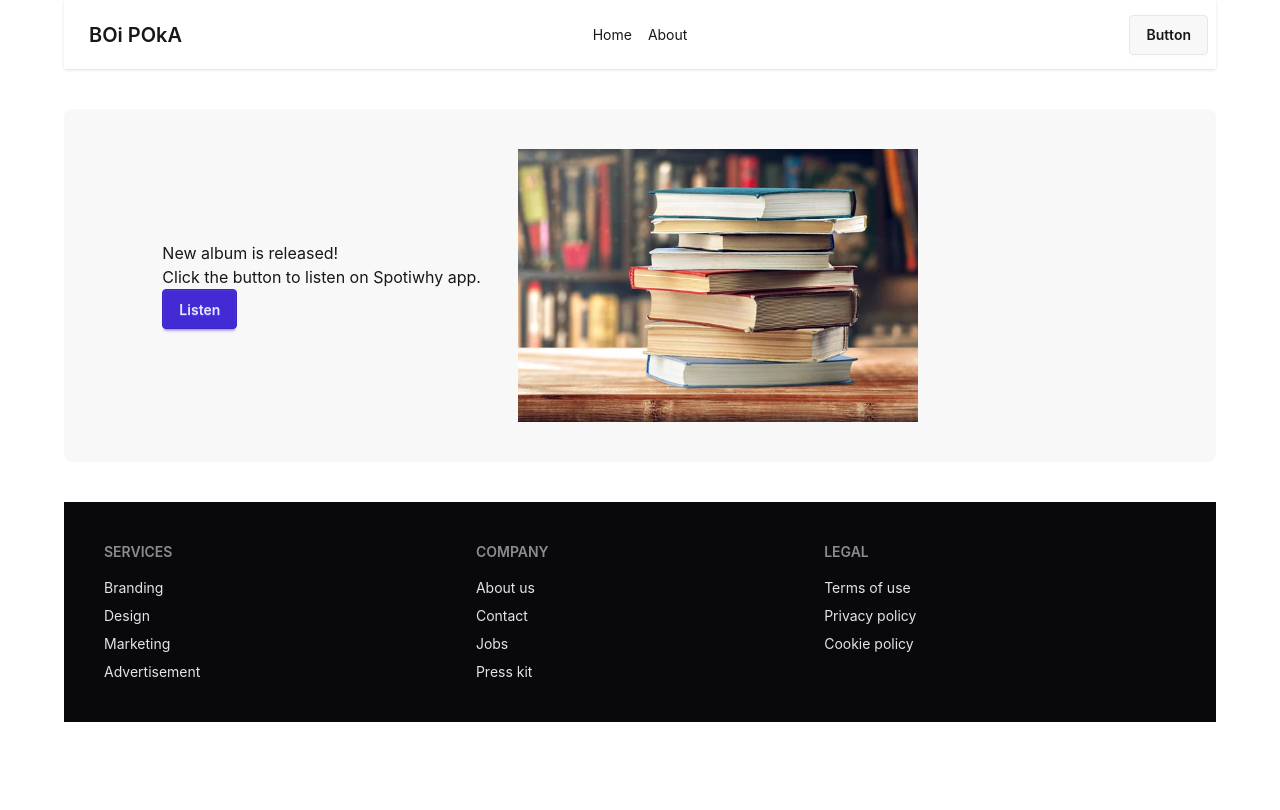
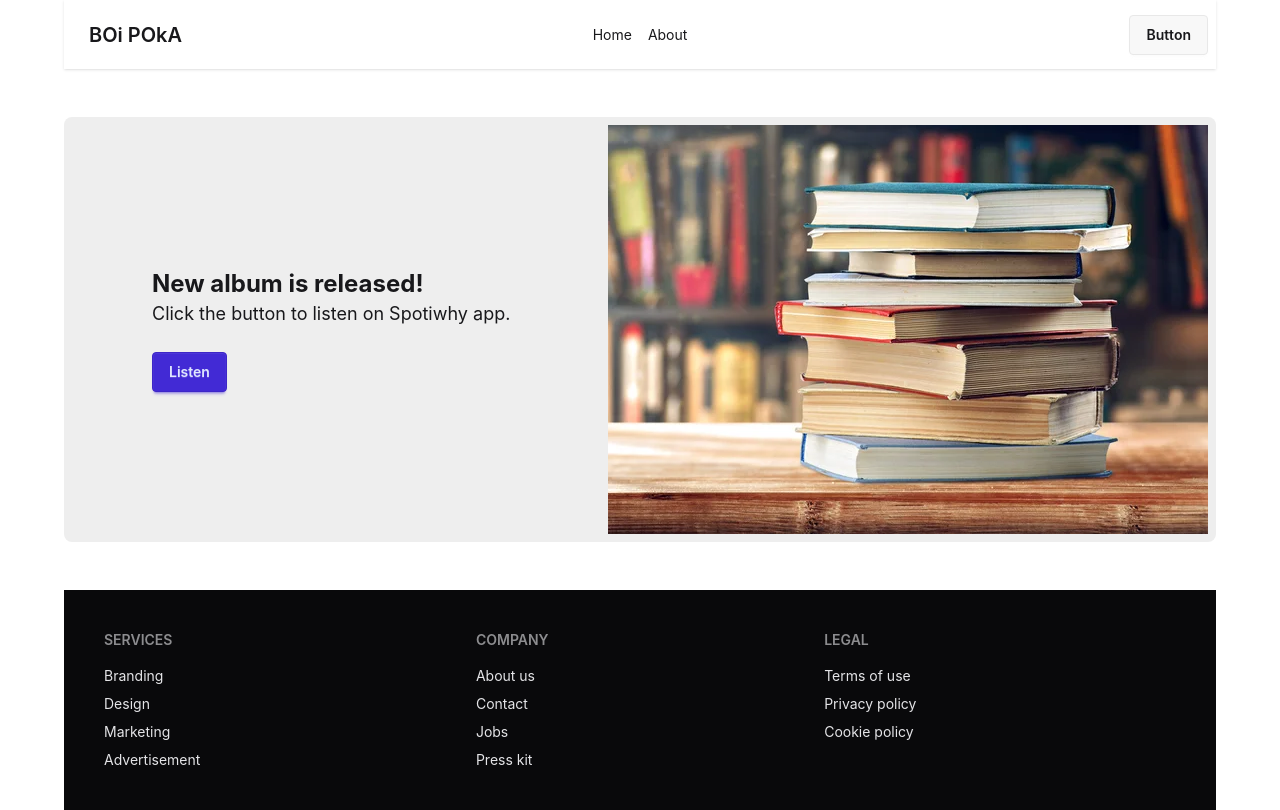
Before and after one commit to fatematujjohralima/Book-Vibe, a React (Vite) app: page / in a window 1280 px wide. Built offline with nearby package versions, Linux system fonts and the light colour scheme.

Commit message:
update Banner section with improved styling

```diff
--- a/src/Components/Banner/Banner.jsx
+++ b/src/Components/Banner/Banner.jsx
@@ -3,17 +3,18 @@ import bookimg from '../../assets/books.jpg'
 
 const Banner = () => {
     return (
-        <div className="flex justify-around items-center bg-base-200 rounded-lg px-20 py-10 my-10">
+        <div className="flex justify-between items-center rounded-lg p-2 w-full bg-base-300 my-12">
 
-  <div>
-    <h2>New album is released!</h2>
-    <p>Click the button to listen on Spotiwhy app.</p>
+  <div className='p-20'>
+    <h2 className="text-2xl font-bold">New album is released!</h2>
+    <p className="text-lg">Click the button to listen on Spotiwhy app.</p>
+    <br />
     <div>
       <button className="btn btn-primary">Listen</button>
     </div>
   </div>
   <div>
-    <img className='w-8/12 '
+    <img className=' '
       src={bookimg}
       alt="Album" />
   </div>
```
